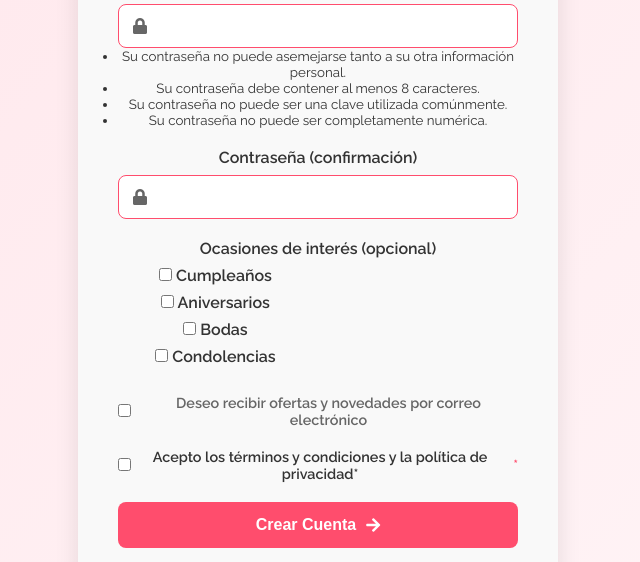
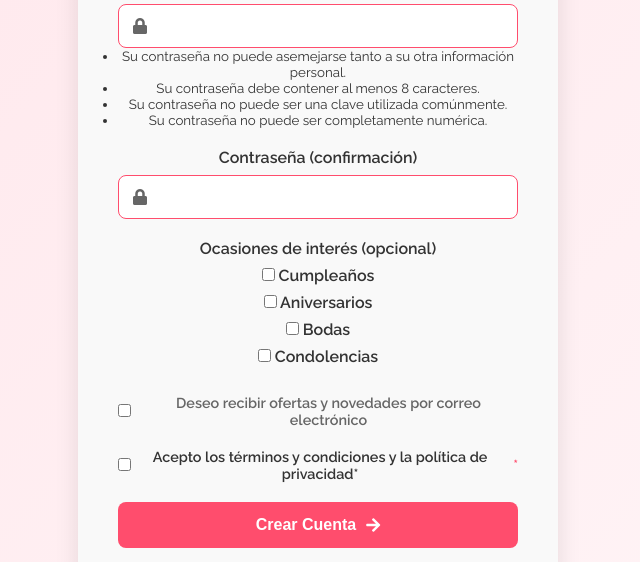
Before and after one commit to Johnson1255/Flores-Django, a Django app: page /register/ in a window 1280 px wide. Shown: the part 1160-1722 px from the top of the page, without its empty margins (322-962 px from the left). Run offline with Django 5.2, Linux system fonts and the light colour scheme.

Commit message:
style: Ajuste de botones de interes

```diff
--- a/static/css/login.css
+++ b/static/css/login.css
@@ -279,10 +279,25 @@ input:focus {
 }
 
 .checkbox-group {
-    display: grid;
-    grid-template-columns: repeat(2, 1fr);
-    gap: 10px;
+    /* display: grid; */ /* Removed grid */
+    /* grid-template-columns: repeat(2, 1fr); */
+    /* gap: 10px; */
     margin-top: 8px;
+    /* Use flexbox to center items vertically */
+    display: flex;
+    flex-direction: column; /* Stack vertically */
+    align-items: center; /* Center horizontally */
+    gap: 5px; /* Add small gap between items */
+}
+
+/* Keep rules to reset default list styling from Django widget */
+.checkbox-group ul {
+    list-style: none;
+    padding: 0;
+    margin: 0;
+    /* We want the ul itself to be centered by the flex container */
+    /* display: contents; */ /* Removed this */
+    width: fit-content; /* Make ul only as wide as its content */
 }
 
 .checkbox-label {
```
